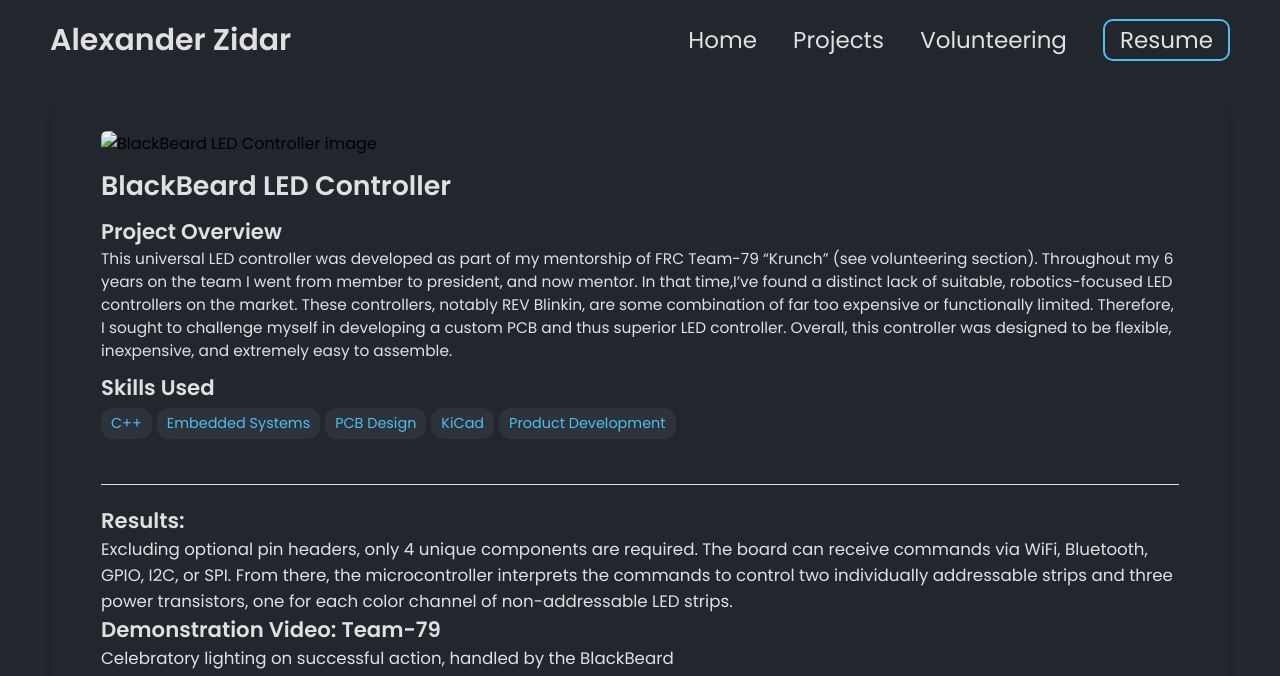
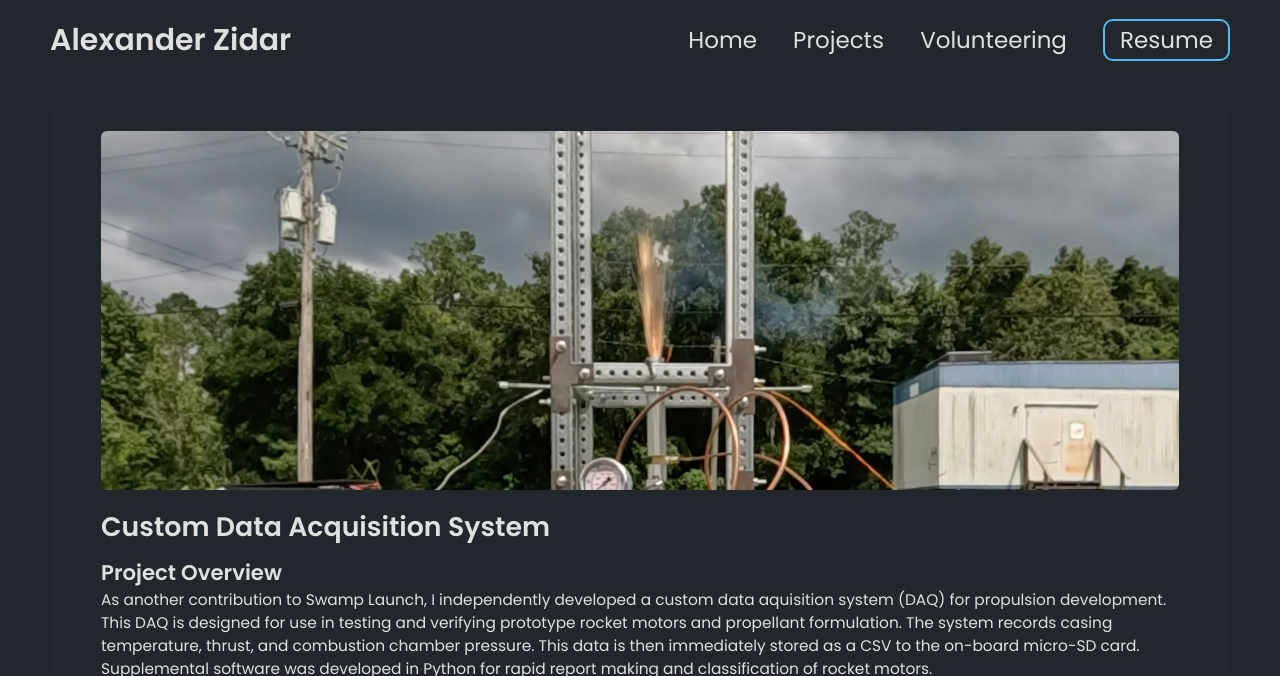
Before and after one commit to AlexZidar/AlexZidar.github.io, a Jekyll site: the page built from _projects/prop-data/index.md, in a window 1280 px wide and 1400 px high. Shown: the top 676 px of the window. Built offline with Jekyll 4.4.1, drawn with Linux system fonts in a browser that asks for light colours; some of the changed text lies outside the part shown; grey boxes are pictures that could not be loaded.

```diff
--- a/_projects/prop-data/index.md
+++ b/_projects/prop-data/index.md
@@ -1,15 +1,19 @@
 ---
 layout: post
-title: BlackBeard LED Controller
-description: This universal LED controller was developed as part of my mentorship of FRC Team-79 “Krunch” (see volunteering section). Throughout my 6 years on the team I went from member to president, and now mentor. In that time,I’ve found a distinct lack of suitable, robotics-focused LED controllers on the market. These controllers, notably REV Blinkin, are some combination of far too expensive or functionally limited. Therefore, I sought to challenge myself in developing a custom PCB and thus superior LED controller. Overall, this controller was designed to be flexible, inexpensive, and extremely easy to assemble.
+title: Custom Data Acquisition System
+description: As another contribution to Swamp Launch, I independently developed a custom data aquisition system (DAQ) for propulsion development. This DAQ is designed for use in testing and verifying prototype rocket motors and propellant formulation. The system records casing temperature, thrust, and combustion chamber pressure. This data is then immediately stored as a CSV to the on-board micro-SD card. Supplemental software was developed in Python for rapid report making and classification of rocket motors.
+
 skills:
   - C++
+  - Python
   - Embedded Systems
-  - PCB Design
-  - KiCad
-  - Product Development
+  - Data Analytics
+  - Propulsion
+  - SolidWorks
+  - 3D Printing
 
-main-image: /FullPCB.jpg
+
+main-image: /daqlaunch.jpg
 ---
 
 ---
@@ -20,30 +24,31 @@
 ### Celebratory lighting on successful action, handled by the BlackBeard
 {% include youtube-video.html id="jPneyFgghBk" autoplay= "false"%}
 
-## Bare PCB:
-{% include image-gallery.html images="BarePCB.jpg" height="400" %}
+## Electronics:
+{% include image-gallery.html images="daqelectronics.jpg" height="400" %}
 
 
 ## Fully Assembled:
 {% include image-gallery.html images="FullPCB.jpg" height="400" %}
 
 ## Components:
-- Custom PCB
-- 3x TIP41C Power Transistor
+- Teensy 4.1 Microcontroller
+- Adafruit MCP9601 Thermocouple Amplifier
 - LM085IT3.3 Linear Dropout Regulator
+- SparkFun Qwiic Scale - NAU7802
+- 1000 kG Load Cell
+- 1000 psi Pressure Transducer
+-	Generic K-Type Thermocouple
+- Indicator LED
+- Record Switch
 - JST 1x2 Header
-- 2x JST 1x6 Header
-- 3x JST 1x3 Header
--	3x JST 1x4 Header
+- JST 1X3 Header
 
 ## Capabilities:
-- Comms over WiFi, Bluetooth, GPIO, I2C, or SPI
-- Both Addressable and Non-Addressable LEDs
-- Sub-$10 Total Component Cost
-- Easy Assembly for Students
-- Easy Programming for Students
-- 3x JST 1x3 Header
--	3x JST 1x4 Header
+- Temperature at 200hz
+- Thrust at 320hz
+- Pressure at 320hz
+- Automatic Motor Classification and Report Generation
 
 
 
```
Also changed, not shown: _projects/prop-data/daqlaunch.jpg (added), 1 other file.
